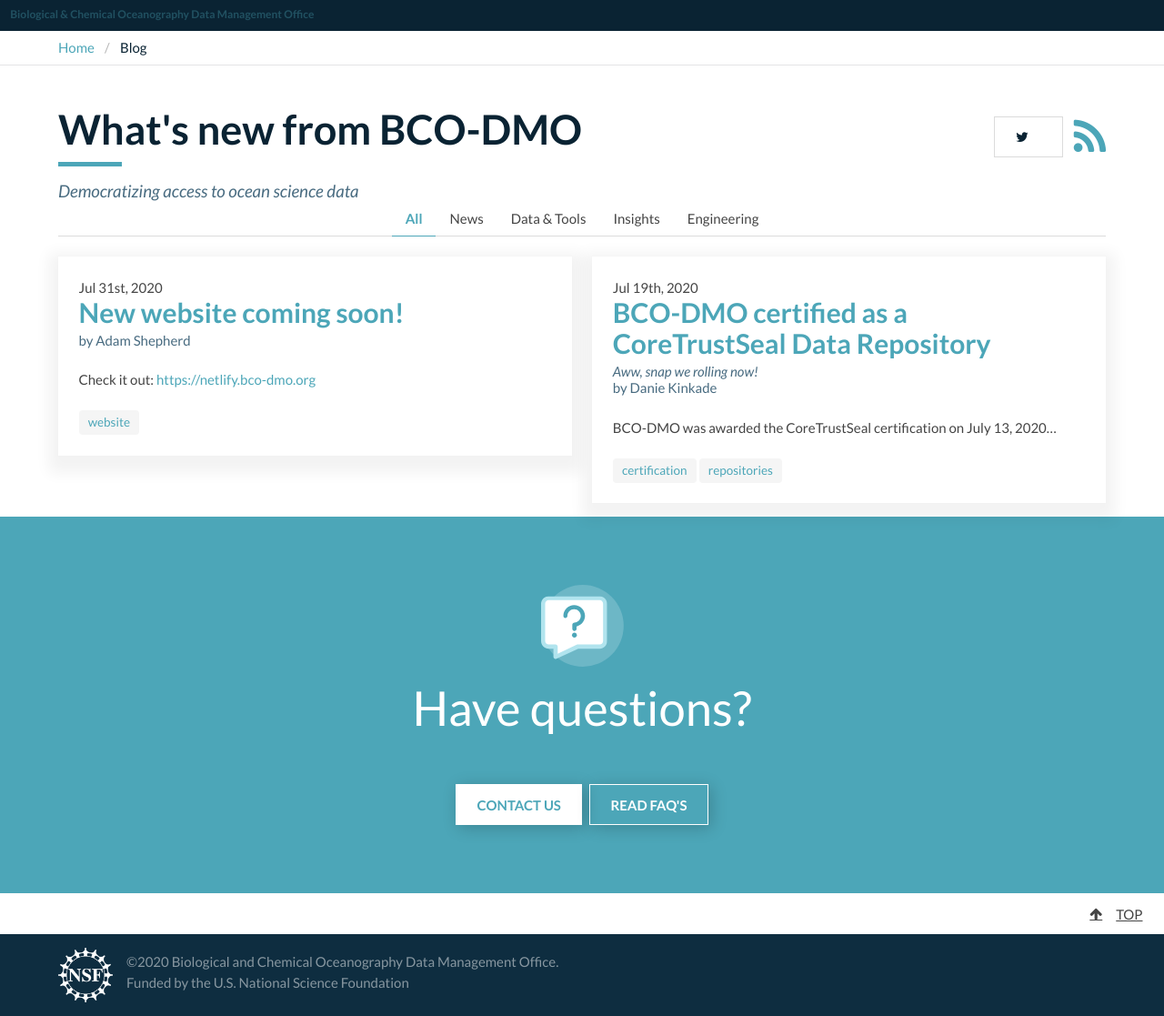
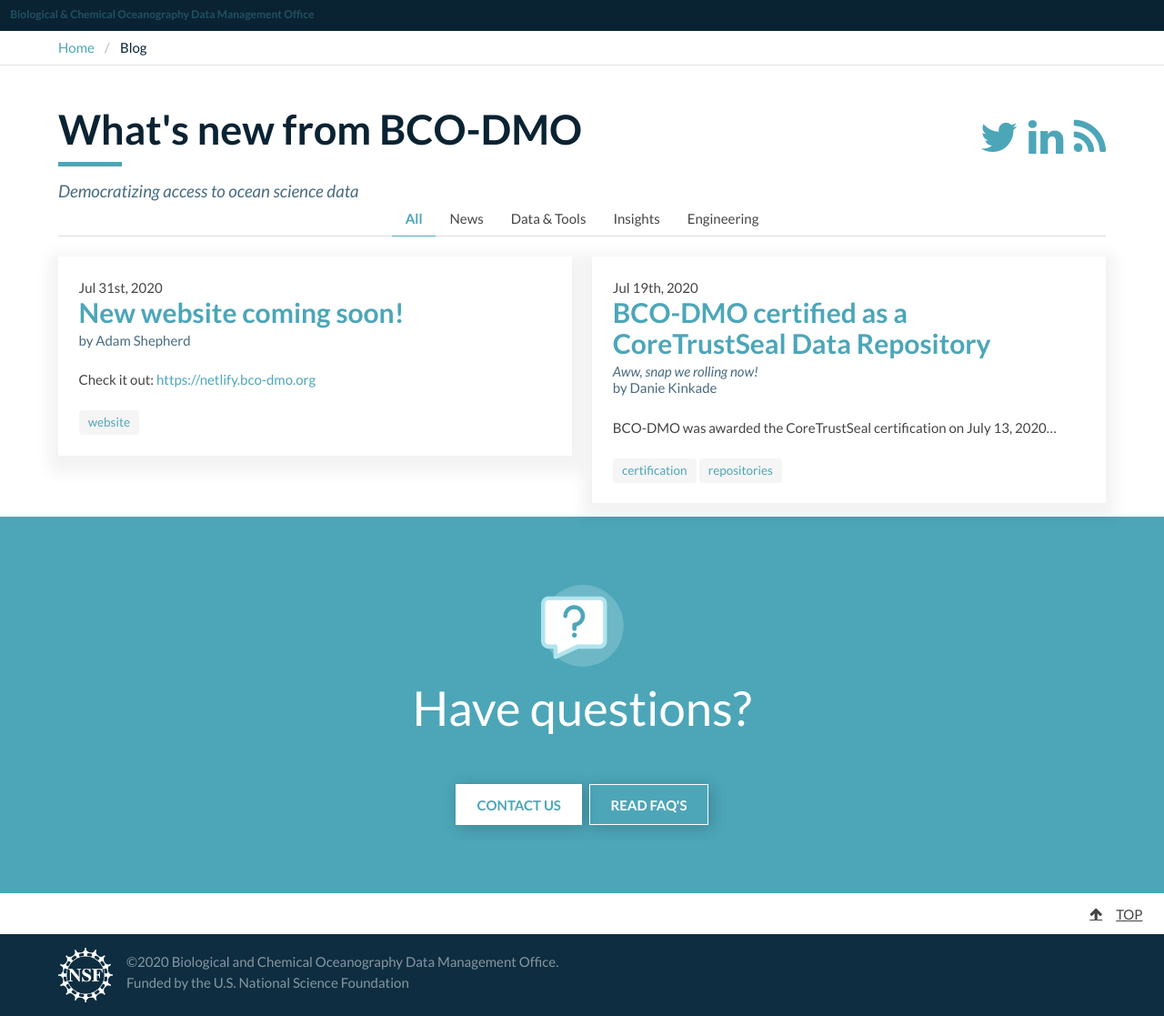
Before and after one commit to BCODMO/blog.bco-dmo.org, a Jekyll site: the page built from index.html, in a window 1280 px wide. Shown: the whole page at 91% size. Built offline with Jekyll 4.4.1, drawn with Linux system fonts in a browser that asks for light colours.

Commit message:
Update index.html

```diff
--- a/index.html
+++ b/index.html
@@ -19,9 +19,12 @@
   </div>
   <div class="level-right">
     {% if author.social.twitter.url %}
-      <p class="level-item"><a href="{{ author.social.twitter.url}}" target="_blank" class="button icon-before"><i class="fa fa-twitter"></i></a></p>
+      <p class="level-item"><a href="{{ author.social.twitter.url}}" target="_blank"><i class="fa fa-twitter social-size-medium"></i></a></p>
     {% endif %}
-    <p class="level-item"><a href="/atom.xml"><i class="fa fa-rss fa-3" style="font-size: 3em" aria-hidden="true"></i></a></p>
+    {% if author.social.linkedin.url %}
+      <p class="level-item"><a href="{{ author.social.linkedin.url}}" target="_blank"><i class="fa fa-linkedin social-size-medium"></i></a></p>
+    {% endif %}
+    <p class="level-item"><a href="/atom.xml"><i class="fa fa-rss fa-3 social-size-medium" aria-hidden="true"></i></a></p>
   </div>
 </nav>
 
```
